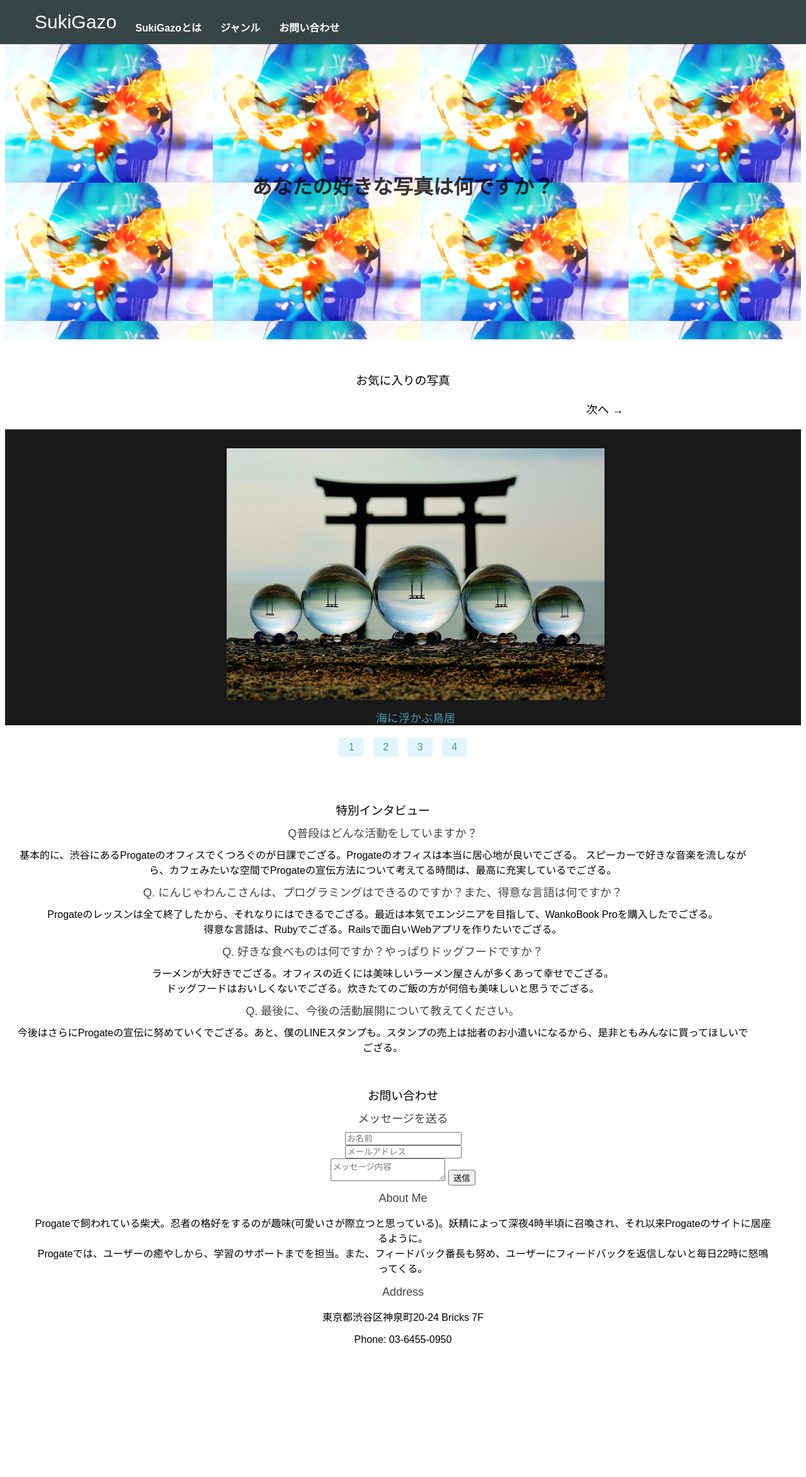
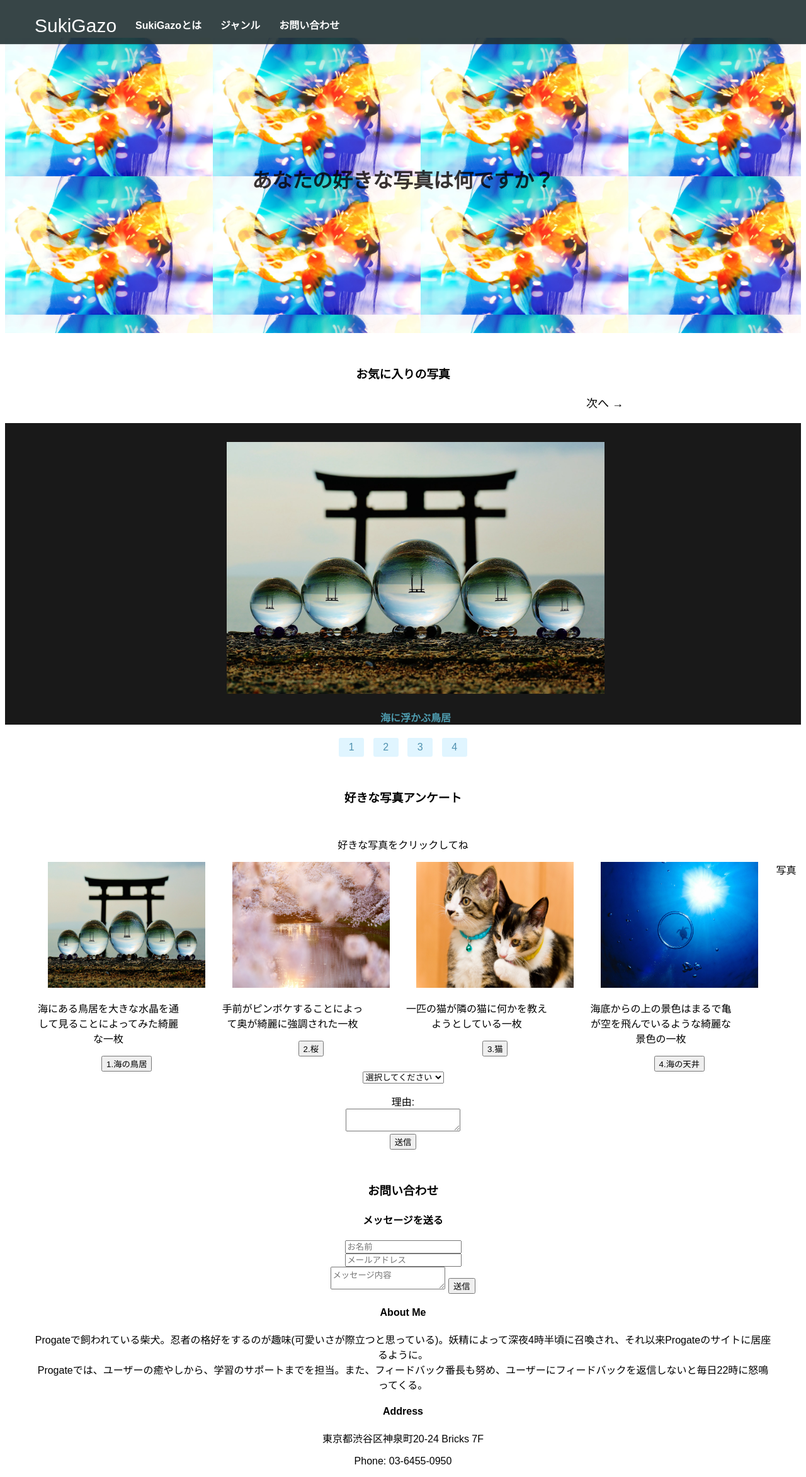
Before and after one commit to hukurou04/mysite, a PHP site: page / in a window 1280 px wide. Shown: the whole page at 63% size. Before the commit the page ends 2133 px from the top, so only its background shows below. Run offline with PHP 8.4, Linux system fonts and the light colour scheme.

Commit message:
LikePhoto制作中

```diff
--- a/index.html
+++ b/index.html
@@ -86,35 +86,58 @@
       </div>
     </div>
 
-    <!--Interview-->
-    <div id="interview" class="interview-section">
-      <div class="interview-section-top graysection">
+    <!--LikePhoto-->
+    <div class="like-Photo">
+      <div class="like-photo-title">
+        <h3 class="questionnaire-title">好きな写真アンケート</h3>
+        <p class="call-to-action">好きな写真をクリックしてね</p>
+      </div>
+      <div class="like-photo-lists">
         <div class="container">
-          <div class="section-title">
-            <h3>特別インタビュー</h3>
-          </div>
+          <li class="like-photo-list">
+            <div class="like">
+              <img src="imaiges/torri.jpg">
+              <p>海にある鳥居を大きな水晶を通して見ることによってみた綺麗な一枚</p>
+              <button type="submit" class="like-btn" data-option="1" >1.海の鳥居</button>
+            </div>
+            <div class="like">
+              <img src="imaiges/cherry.jpg">
+              <p>手前がピンボケすることによって奥が綺麗に強調された一枚</p>
+              <button type="submit" class="like-btn" data-option="2">2.桜</button>
+            </div>
+            <div class="like">
+              <img src="imaiges/cats.jpg">
+              <p>一匹の猫が隣の猫に何かを教えようとしている一枚</p>
+              <button type="submit" class="like-btn" data-option="3">3.猫</button>
+            </div>
+            <div class="like">
+              <img src="imaiges/sea.jpg">
+              <p>海底からの上の景色はまるで亀が空を飛んでいるような綺麗な景色の一枚</p>
+              <button type="submit" class="like-btn" data-option="4">4.海の天井</button>
+            </div>
+          </li>
         </div>
       </div>
-      <div class="interview-section-bottom">
-        <div class="container">
-          <div class="interview-box">
-            <h5>Q普段はどんな活動をしていますか？</h5>
-             基本的に、渋谷にあるProgateのオフィスでくつろぐのが日課でござる。Progateのオフィスは本当に居心地が良いでござる。 スピーカーで好きな音楽を流しながら、カフェみたいな空間でProgateの宣伝方法について考えてる時間は、最高に充実しているでござる。
-          </div>
-          <div class="interview-box">
-            <h5>Q. にんじゃわんこさんは、プログラミングはできるのですか？また、得意な言語は何ですか？</h5>
-            Progateのレッスンは全て終了したから、それなりにはできるでござる。最近は本気でエンジニアを目指して、WankoBook Proを購入したでござる。
-            <br> 得意な言語は、Rubyでござる。Railsで面白いWebアプリを作りたいでござる。
-          </div>
-          <div class="interview-box">
-            <h5>Q. 好きな食べものは何ですか？やっぱりドッグフードですか？</h5>
-            ラーメンが大好きでござる。オフィスの近くには美味しいラーメン屋さんが多くあって幸せでござる。
-            <br> ドッグフードはおいしくないでござる。炊きたてのご飯の方が何倍も美味しいと思うでござる。
-          </div>
-          <div class="interview-box">
-            <h5>Q. 最後に、今後の活動展開について教えてください。</h5>
-            今後はさらにProgateの宣伝に努めていくでござる。あと、僕のLINEスタンプも。スタンプの売上は拙者のお小遣いになるから、是非ともみんなに買ってほしいでござる。
-          </div>
+      <div class="questionnaire">
+        <div class="questionnaire-form">
+          <form>
+            <div class="form-group">
+              <div>写真</div>
+              <select id="select-form" class="select-form">
+                <option value="0">選択してください</option>
+                <option value="1">1.海の鳥居</option>
+                <option value="2">2.桜</option>
+                <option value="3">3.猫</option>
+                <option value="4">4.海の天井</option>
+             </select>
+            </div>
+            <div class="form-group">
+              <p id="error-message" class="error-message"></p>
+              <div>理由:</div>
+              <textarea id="text-form" class="text-form"></textarea>
+            </div>
+            <button type="submit" class="btn-form">送信</button>
+          </form>
         </div>
       </div>
     </div>
--- a/stylesheet.css
+++ b/stylesheet.css
@@ -1,15 +1,3 @@
-html, body,
-ul, ol, li,
- h2, h3, h4, h5, h6 {
-  margin-top: 10px;
-  margin-bottom: 10px;
-  font-weight: 400;
-}
-
-h4, h5{
-  color:#444;
-  font-size:18px;
-}
 
 body {
   font-family: 'Hiragino Kaku Gothic ProN W3', sans-serif;
@@ -25,10 +13,8 @@ a {
 
 .container{
   width: 1170px;
-  padding-left: 15px;
-  padding-right: 15px;
-  margin-left:auto;
-  margin-right:auto;
+  padding: 0 15px;
+  margin: 0 auto;
 }
 
 header{
@@ -164,9 +150,26 @@ header{
 }
 
 
-/*  ここからinterview  */
-#interview{
-  margin-top:20px;
-  text-align:center;
-  display:inline-block;
+/*ここからLikePhoto*/
+.like-Photo{
+  margin-top: 50px;
 }
+
+.like img{
+  height: 200px;
+  width: 250px;
+}
+
+.like{
+  float:left;
+  width: 25%;
+}
+
+.like p{
+  display: inline-box;
+  width: 80%;
+}
+
+.questionnaire-title{
+  margin-bottom: 50px;
+}
```
